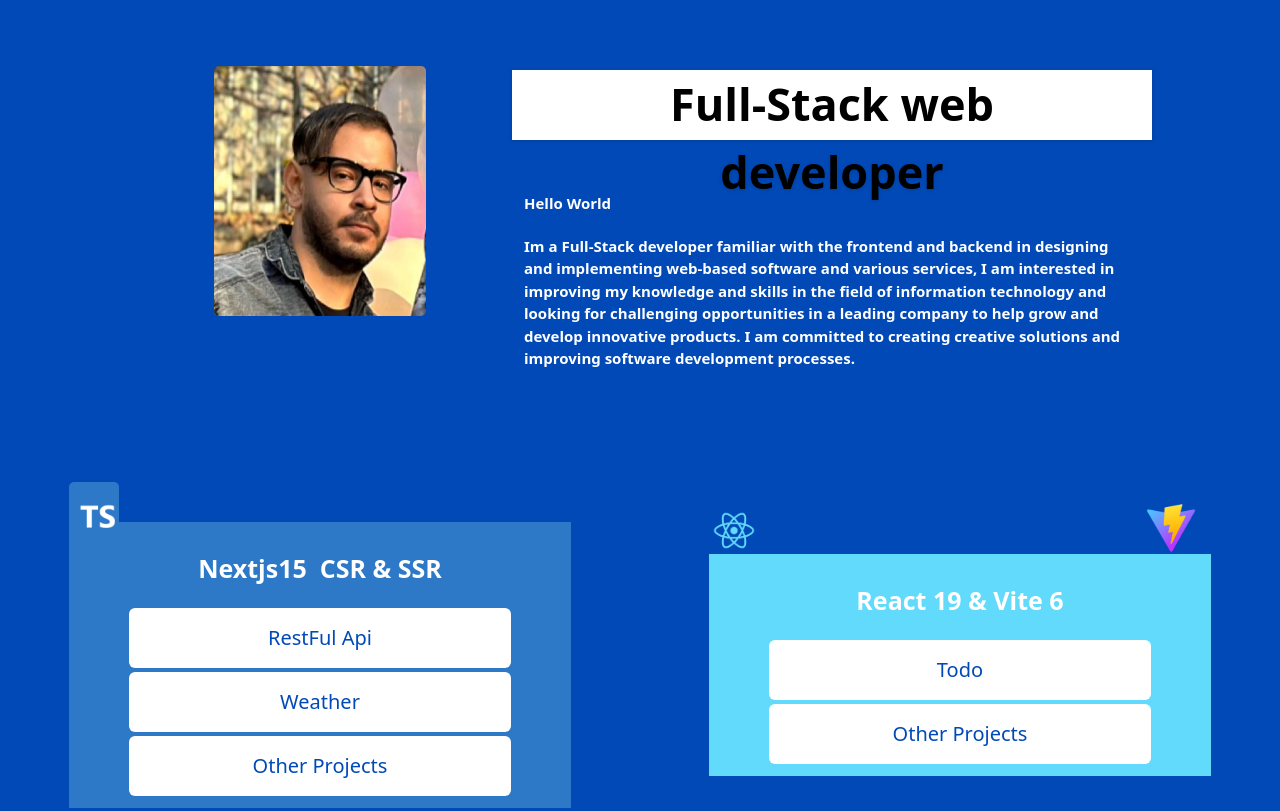
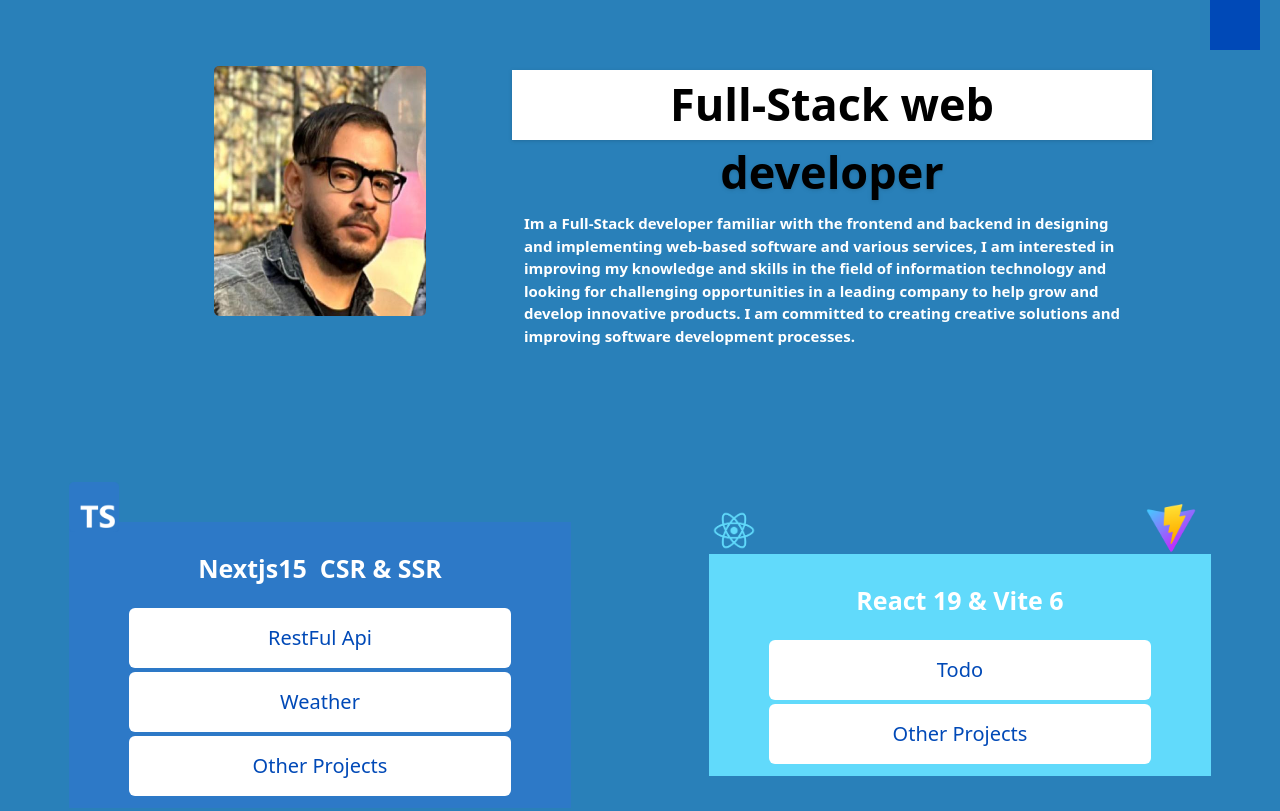
Before and after one commit to meytizn/myprojects, a plain HTML site: page index.html in a window 1280 px wide. Shown: the top 811 px of the page. Drawn offline with nearby package versions, Linux system fonts and the light colour scheme.

Commit message:
design changed

```diff
--- a/index.html
+++ b/index.html
@@ -22,7 +22,7 @@
 
   </style>
 
-  <body id="body" class="bg-[#0049B7]">
+  <body id="body" class="bg-[#2980B9]">
 
 
 
@@ -30,11 +30,11 @@
 <div class="flex flex-col  w-[100%] h-[410px] md:flex-row md:justify-center md:my-[50px] ">
 
 
-  <div id="navbar_first" class="bg-[#0049B7]  w-[100%] h-[220px] flex-col justify-center items-center justify-items-center py-4 md:w-[30%] md:h-[610px]"><img class="md:w-[480px] w-[180px]  rounded-[150px] md:rounded-[5px] mx-auto md:w-[55%] md:h-[250px] md:mx-auto" src="mehdizamanian.jpg"/> </div>
+  <div id="navbar_first" class="bg-[#2980B9]  w-[100%] h-[220px] flex-col justify-center items-center justify-items-center py-4 md:w-[30%] md:h-[610px]"><img class="md:w-[480px] w-[180px]  rounded-[150px] md:rounded-[5px] mx-auto md:w-[55%] md:h-[250px] md:mx-auto" src="mehdizamanian.jpg"/> </div>
 
 
 
-  <div class="bg-[#0049B7] w-[100%] h-[60px] flex-col justify-items-center  md:w-[50%] md:h-[610px] ">
+  <div class="bg-[#2980B9] w-[100%] h-[60px] flex-col justify-items-center justify-center  md:w-[50%] md:h-[610px] ">
 
     <div class="flex flex-col h-[60px] bg-white w-[100%]  md:rounded-[0px] md:my-5 md:h-[70px] drop-shadow md:mx-4">
 
@@ -42,8 +42,8 @@
 
     </div>
 
-        <div id="navbar_second" class="flex flex-col h-[420px] bg-[#0049B7] w-[100%] py-8 px-3 ">
-      <p class="text-[15px] text-bold font-bold text-white ">Hello World </p>
+        <div id="navbar_second" class="flex flex-col h-[420px] bg-[#2980B9] w-[100%] py-8 px-3 ">
+      <p class="text-[15px] text-bold font-bold text-white "> </p>
       <p class="text-[15px] text-bold font-bold text-white py-5">Im a Full-Stack developer familiar with the frontend and backend in designing and implementing web-based software and various services, I am interested in improving my knowledge and skills in the field of information technology and looking for challenging opportunities in a leading company to help grow and develop innovative products. I am committed to creating creative solutions and improving software development processes.</p>
     </div>
 
@@ -65,7 +65,7 @@
 
 
 
-<div id="menutopdiv" class=" w-[100%] h-[45px] bg-[#0049B7]  text-center flex justify-center items-center  fixed bottom-0 z-10
+<div id="menutopdiv" class=" w-[100%] h-[50px] bg-[#2980B9]  text-center flex justify-center items-center  fixed bottom-0 z-10
 md:w-[50px] md:top-[0px] md:right-[20px]
 ">
   <img class="md:hidden block w-[40px] " id="humburger_menu" src="images/bar.png"/>
```
